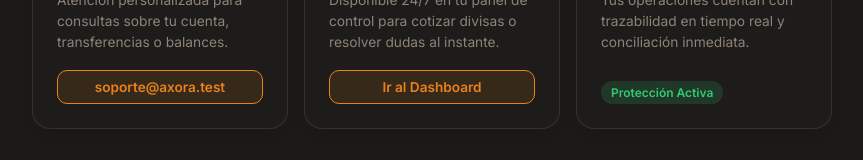
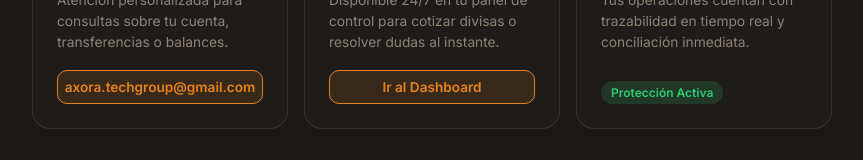
Before and after one commit to axoratechgroup/axora-frontend, a React (Vite) app: page /soporte in a window 1280 px wide. Shown: the part 414-574 px from the top of the page, without its empty margins (208-1071 px from the left). Built offline with nearby package versions, Linux system fonts and the light colour scheme; no server answers.

Commit message:
feat(config): centralize support email in constants and connect to App and SoportePage

```diff
--- a/src/App.tsx
+++ b/src/App.tsx
@@ -4,10 +4,9 @@ import { Sun, Moon, Plus, ArrowLeftRight, Send, Globe, ArrowDown } from 'lucide-
 import { useAuth } from './hooks/useAuth.ts'
 import { useTheme } from './hooks/useTheme.ts'
 import { BrandLogo } from './components/common/BrandLogo.tsx'
-
-
 import { getFallbackExchangeRate } from './utils/currency.ts'
 import './App.css'
+import { SUPPORT_EMAIL } from './constants/config.ts'
 
 
 const menuLinks = [
@@ -357,7 +356,7 @@ function App() {
           <h2 id="contact-title">¿Necesitas ayuda o tienes consultas?</h2>
           <p className="contact-desc">Nuestro equipo de soporte está disponible para asistirte en todo momento.</p>
           <div className="contact-actions">
-            <a className="primary-button" href="mailto:soporte@axora.test">Contactar a soporte</a>
+            <a className="primary-button" href={`mailto:${SUPPORT_EMAIL}`}>Contactar a soporte</a>
             <Link className="secondary-button" to="/soporte">Centro de ayuda</Link>
           </div>
         </section>
--- /dev/null
+++ b/src/constants/config.ts
@@ -0,0 +1,2 @@
+export const SUPPORT_EMAIL =
+  import.meta.env.VITE_SUPPORT_EMAIL || 'axora.techgroup@gmail.com'
--- a/src/pages/soporte/SoportePage.tsx
+++ b/src/pages/soporte/SoportePage.tsx
@@ -2,6 +2,7 @@ import { useNavigate } from 'react-router-dom'
 import { ArrowLeft, Mail, MessageCircle, HelpCircle, Compass, ShieldCheck } from 'lucide-react'
 import { BrandLogo } from '../../components/common/BrandLogo.tsx'
 import './SoportePage.css'
+import { SUPPORT_EMAIL } from '../../constants/config.ts'
 
 export default function SoportePage() {
   const navigate = useNavigate()
@@ -39,8 +40,8 @@ export default function SoportePage() {
             </div>
             <h2>Correo de Soporte</h2>
             <p>Atención personalizada para consultas sobre tu cuenta, transferencias o balances.</p>
-            <a href="mailto:soporte@axora.test" className="soporte-card-btn">
-              soporte@axora.test
+            <a href={`mailto:${SUPPORT_EMAIL}`} className="soporte-card-btn">
+              {SUPPORT_EMAIL}
             </a>
           </article>
 
@@ -87,7 +88,7 @@ export default function SoportePage() {
 
           <details className="soporte-faq-item">
             <summary>¿Qué hago si envié fondos a un usuario incorrecto?</summary>
-            <p>Escríbenos inmediatamente a soporte@axora.test con el ID de la transacción disponible en tu Historial.</p>
+            <p>Escríbenos inmediatamente a {SUPPORT_EMAIL} con el ID de la transacción disponible en tu Historial.</p>
           </details>
         </section>
       </div>
```
